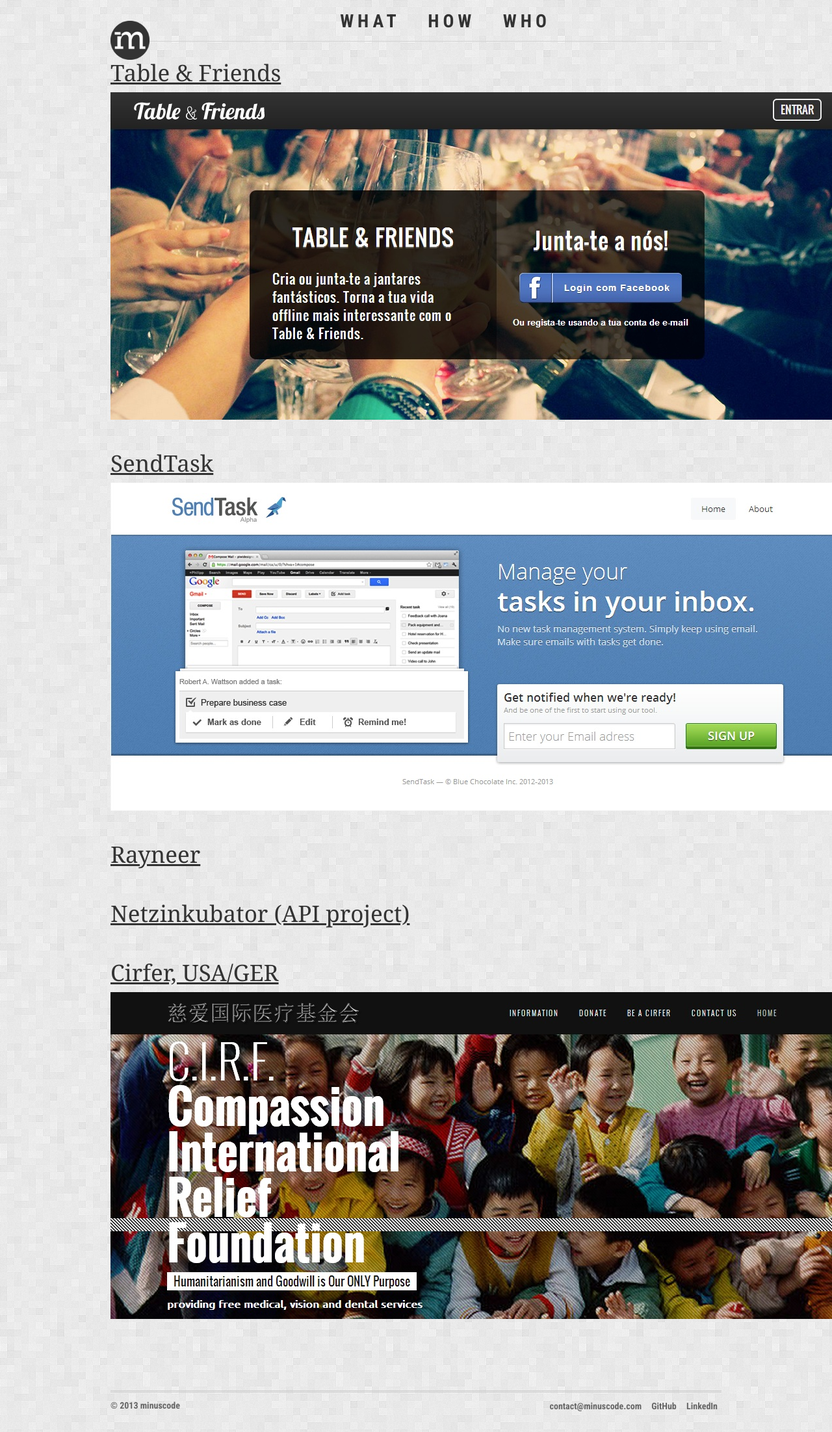
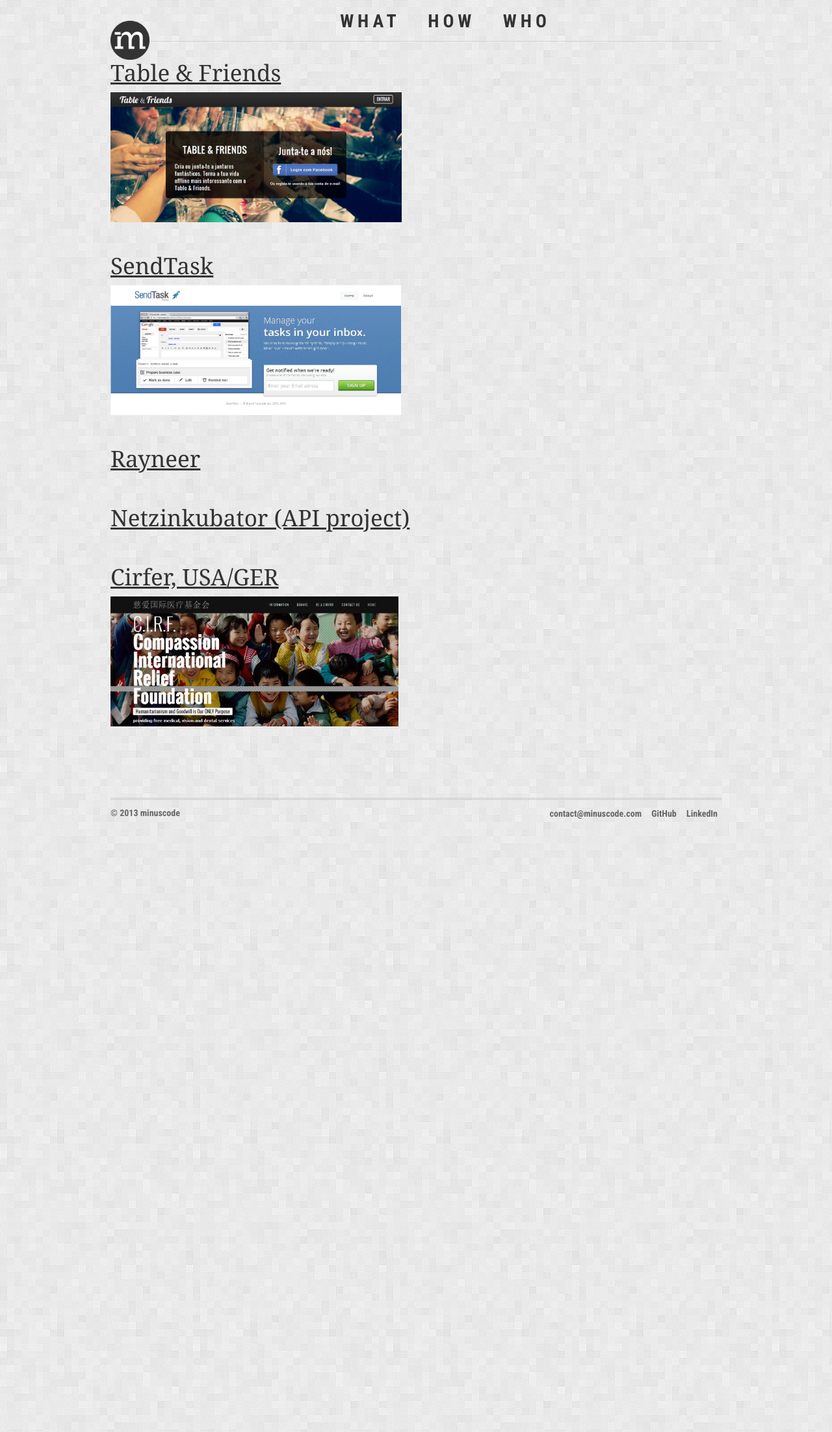
Before and after one commit to minuscode/minuscode.github.io, a Jekyll site: the page built from portfolio/index.html, in a window 1280 px wide. Shown: the whole page at 65% size. Built offline with Jekyll 4.4.1, drawn with Linux system fonts in a browser that asks for light colours.

Commit message:
height for portfolio images

```diff
--- a/css/styles.css
+++ b/css/styles.css
@@ -146,6 +146,11 @@
 /* #Page Styles
 ================================================== */
 
+/* PORTFOLIO PAGE */
+img.portfolio{
+  height: 200px;
+}
+
 /* #Media Queries
 ================================================== */
 
```
